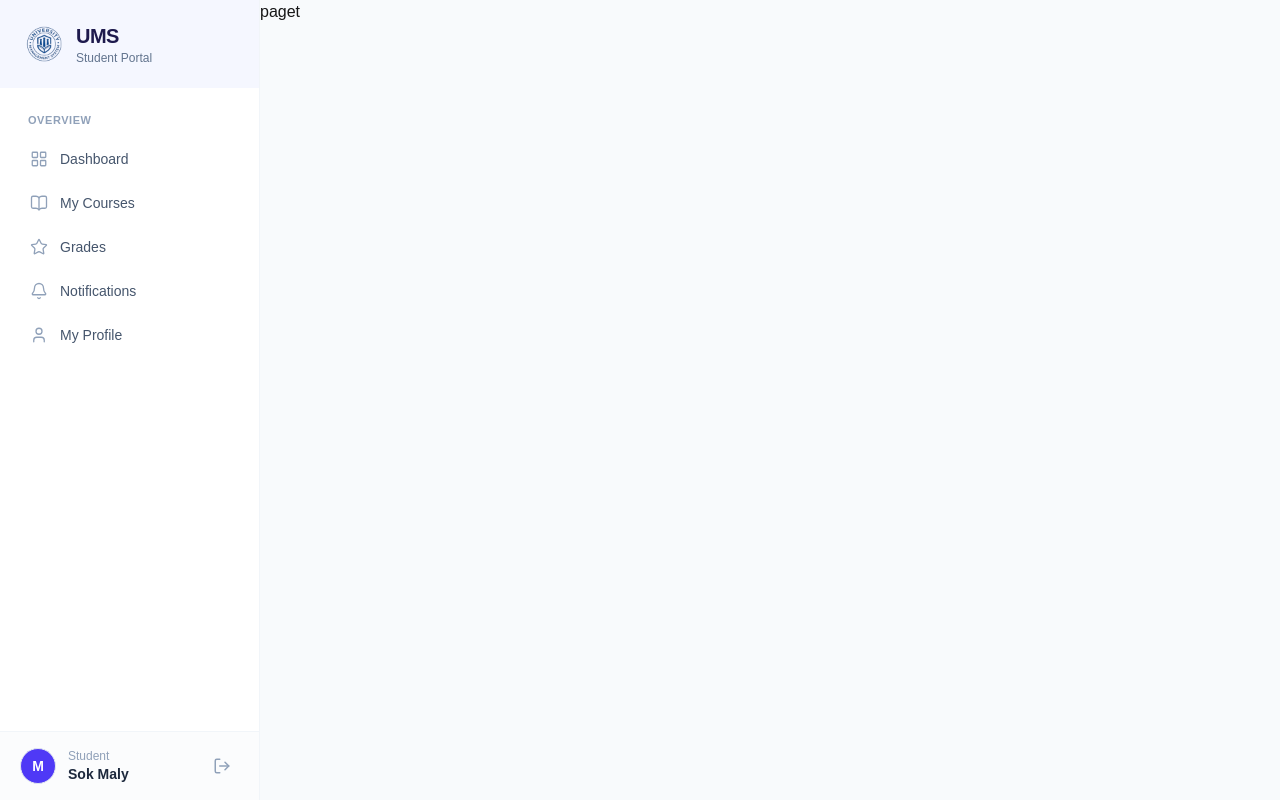
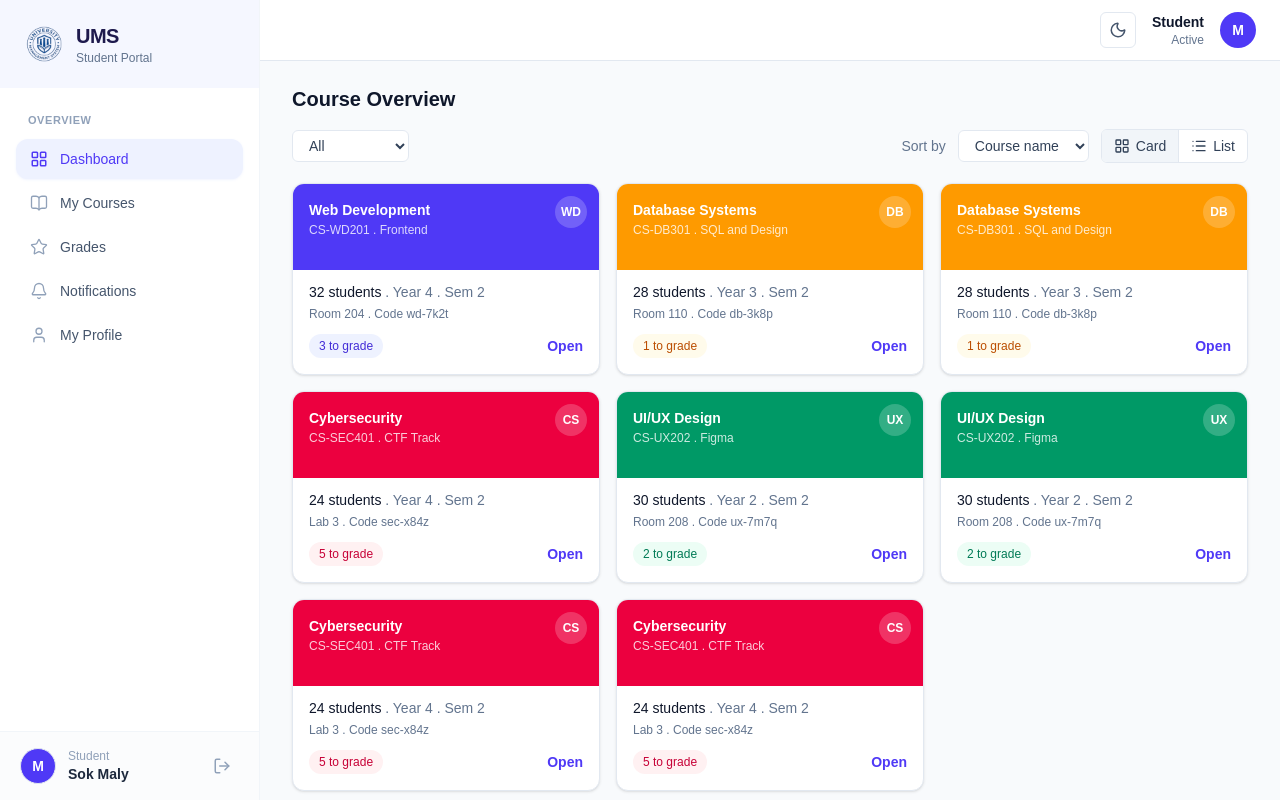
Before and after one commit to Ratanak-IT/University-UI, a Next.js app: page /dashboard/student in a window 1280 px wide. Built offline with nearby package versions, Linux system fonts and the light colour scheme; a web font is replaced by a local one.

Commit message:
pull home page

```diff
--- a/app/dashboard/student/layout.tsx
+++ b/app/dashboard/student/layout.tsx
@@ -1,4 +1,3 @@
-import DashboardNavbar from "@/components/student/DashboardNavbar";
 import Sidebar from "@/components/student/SideBar";
 
 export default function StudentLayout({
--- a/app/dashboard/student/page.tsx
+++ b/app/dashboard/student/page.tsx
@@ -1,7 +1,289 @@
-import React from 'react'
+"use client";
 
-export default function paget() {
+import React, { useState } from "react";
+import { Menu, Sun, Moon, LayoutGrid, List } from "lucide-react";
+
+const COURSES: Course[] = [
+  {
+    id: 1,
+    name: "Web Development",
+    code: "CS-WD201 . Frontend",
+    initials: "WD",
+    students: 32,
+    year: "Year 4 . Sem 2",
+    meta: "Room 204 . Code wd-7k2t",
+    toGrade: 3,
+    color: "indigo",
+  },
+  {
+    id: 2,
+    name: "Database Systems",
+    code: "CS-DB301 . SQL and Design",
+    initials: "DB",
+    students: 28,
+    year: "Year 3 . Sem 2",
+    meta: "Room 110 . Code db-3k8p",
+    toGrade: 1,
+    color: "amber",
+  },
+  {
+    id: 3,
+    name: "Database Systems",
+    code: "CS-DB301 . SQL and Design",
+    initials: "DB",
+    students: 28,
+    year: "Year 3 . Sem 2",
+    meta: "Room 110 . Code db-3k8p",
+    toGrade: 1,
+    color: "amber",
+  },
+  {
+    id: 4,
+    name: "Cybersecurity",
+    code: "CS-SEC401 . CTF Track",
+    initials: "CS",
+    students: 24,
+    year: "Year 4 . Sem 2",
+    meta: "Lab 3 . Code sec-x84z",
+    toGrade: 5,
+    color: "rose",
+  },
+  {
+    id: 5,
+    name: "UI/UX Design",
+    code: "CS-UX202 . Figma",
+    initials: "UX",
+    students: 30,
+    year: "Year 2 . Sem 2",
+    meta: "Room 208 . Code ux-7m7q",
+    toGrade: 2,
+    color: "emerald",
+  },
+  {
+    id: 6,
+    name: "UI/UX Design",
+    code: "CS-UX202 . Figma",
+    initials: "UX",
+    students: 30,
+    year: "Year 2 . Sem 2",
+    meta: "Room 208 . Code ux-7m7q",
+    toGrade: 2,
+    color: "emerald",
+  },
+  {
+    id: 7,
+    name: "Cybersecurity",
+    code: "CS-SEC401 . CTF Track",
+    initials: "CS",
+    students: 24,
+    year: "Year 4 . Sem 2",
+    meta: "Lab 3 . Code sec-x84z",
+    toGrade: 5,
+    color: "rose",
+  },
+  {
+    id: 8,
+    name: "Cybersecurity",
+    code: "CS-SEC401 . CTF Track",
+    initials: "CS",
+    students: 24,
+    year: "Year 4 . Sem 2",
+    meta: "Lab 3 . Code sec-x84z",
+    toGrade: 5,
+    color: "rose",
+  },
+];
+
+const COLOR_HEADER = {
+  indigo: "bg-indigo-600",
+  amber: "bg-amber-500",
+  rose: "bg-rose-600",
+  emerald: "bg-emerald-600",
+};
+
+const COLOR_BADGE_LIGHT = {
+  indigo: "bg-indigo-50 text-indigo-700",
+  amber: "bg-amber-50 text-amber-700",
+  rose: "bg-rose-50 text-rose-700",
+  emerald: "bg-emerald-50 text-emerald-700",
+};
+
+const COLOR_BADGE_DARK = {
+  indigo: "bg-indigo-500/15 text-indigo-300",
+  amber: "bg-amber-500/15 text-amber-300",
+  rose: "bg-rose-500/15 text-rose-300",
+  emerald: "bg-emerald-500/15 text-emerald-300",
+};
+
+type CourseColor = "indigo" | "amber" | "rose" | "emerald";
+
+interface Course {
+  id: number;
+  name: string;
+  code: string;
+  initials: string;
+  students: number;
+  year: string;
+  meta: string;
+  toGrade: number;
+  color: CourseColor;
+}
+
+interface CourseCardProps {
+  course: Course;
+  isDark: boolean;
+}
+
+function CourseCard({ course, isDark }: CourseCardProps) {
+  const cardBg = isDark ? "bg-slate-900" : "bg-white";
+  const cardBorder = isDark ? "border-slate-800" : "border-slate-200";
+  const textMuted = isDark ? "text-slate-400" : "text-slate-500";
+  const textBase = isDark ? "text-slate-100" : "text-slate-900";
+  const badgeClass = isDark ? COLOR_BADGE_DARK[course.color] : COLOR_BADGE_LIGHT[course.color];
+
   return (
-    <div>paget</div>
-  )
+    <div className={`overflow-hidden rounded-xl border ${cardBorder} ${cardBg} shadow-sm`}>
+      <div className={`relative ${COLOR_HEADER[course.color]} px-4 pb-8 pt-4 text-white`}>
+        <p className="text-sm font-semibold">{course.name}</p>
+        <p className="mt-0.5 text-xs text-white/80">{course.code}</p>
+        <div className="absolute right-3 top-3 flex h-8 w-8 items-center justify-center rounded-full bg-white/20 text-xs font-semibold">
+          {course.initials}
+        </div>
+      </div>
+
+      <div className="px-4 pb-4 pt-3">
+        <p className={`text-sm font-medium ${textBase}`}>
+          {course.students} students <span className={textMuted}>. {course.year}</span>
+        </p>
+        <p className={`mt-1 text-xs ${textMuted}`}>{course.meta}</p>
+
+        <div className="mt-3 flex items-center justify-between">
+          <span className={`rounded-full px-2.5 py-1 text-xs font-medium ${badgeClass}`}>
+            {course.toGrade} to grade
+          </span>
+          <button
+            className={`text-sm font-semibold ${
+              isDark ? "text-indigo-400 hover:text-indigo-300" : "text-indigo-600 hover:text-indigo-700"
+            }`}
+          >
+            Open
+          </button>
+        </div>
+      </div>
+    </div>
+  );
 }
+
+export default function StudentDashboard() {
+  const [isDark, setIsDark] = useState(false);
+  const [mobileOpen, setMobileOpen] = useState(false);
+  const [activeItem, setActiveItem] = useState("dashboard");
+  const [view, setView] = useState("card");
+
+  const pageBg = isDark ? "bg-slate-950" : "bg-slate-50";
+  const headerBg = isDark ? "bg-slate-900" : "bg-white";
+  const headerBorder = isDark ? "border-slate-800" : "border-slate-200";
+  const textMuted = isDark ? "text-slate-400" : "text-slate-500";
+  const textBase = isDark ? "text-slate-100" : "text-slate-900";
+  const iconBtn = isDark
+    ? "border-slate-700 text-slate-300 hover:bg-slate-800"
+    : "border-slate-200 text-slate-600 hover:bg-slate-100";
+  const selectClass = isDark
+    ? "border-slate-700 bg-slate-900 text-slate-200"
+    : "border-slate-200 bg-white text-slate-700";
+
+  return (
+    <div className={`flex h-screen w-full overflow-hidden ${pageBg}`}>
+
+
+      <div className="flex min-w-0 flex-1 flex-col overflow-y-auto">
+        {/* Top bar */}
+        <header
+          className={`sticky top-0 z-10 flex items-center gap-3 border-b ${headerBorder} ${headerBg} px-4 py-3 sm:px-6`}
+        >
+          <button
+            onClick={() => setMobileOpen(true)}
+            aria-label="Open menu"
+            className={`rounded-md border p-2 md:hidden ${iconBtn}`}
+          >
+            <Menu className="h-5 w-5" />
+          </button>
+
+          <div className="ml-auto flex items-center gap-2 sm:gap-4">
+            <button
+              onClick={() => setIsDark((d) => !d)}
+              aria-label="Toggle dark mode"
+              className={`rounded-md border p-2 transition-colors ${iconBtn}`}
+            >
+              {isDark ? <Sun className="h-4.5 w-4.5" /> : <Moon className="h-4.5 w-4.5" />}
+            </button>
+
+            <div className="hidden text-right sm:block">
+              <p className={`text-sm font-semibold ${textBase}`}>Student</p>
+              <p className={`text-xs ${textMuted}`}>Active</p>
+            </div>
+
+            <div className="flex h-9 w-9 items-center justify-center rounded-full bg-indigo-600 text-sm font-semibold text-white">
+              M
+            </div>
+          </div>
+        </header>
+
+        {/* Main content */}
+        <main className="mx-auto w-full max-w-6xl flex-1 px-4 py-6 sm:px-6 lg:px-8">
+          <h2 className={`text-lg font-semibold sm:text-xl ${textBase}`}>Course Overview</h2>
+
+          {/* Filter bar */}
+          <div className="mt-4 flex flex-wrap items-center justify-between gap-3">
+            <select className={`rounded-md border px-3 py-1.5 text-sm ${selectClass}`}>
+              <option>All</option>
+              <option>In progress</option>
+              <option>Completed</option>
+            </select>
+
+            <div className="flex flex-wrap items-center gap-2 sm:gap-3">
+              <span className={`text-sm ${textMuted}`}>Sort by</span>
+              <select className={`rounded-md border px-3 py-1.5 text-sm ${selectClass}`}>
+                <option>Course name</option>
+                <option>Students</option>
+                <option>To grade</option>
+              </select>
+
+              <div className={`flex overflow-hidden rounded-md border ${selectClass}`}>
+                <button
+                  onClick={() => setView("card")}
+                  aria-label="Card view"
+                  className={`flex items-center gap-1.5 px-3 py-1.5 text-sm ${
+                    view === "card"
+                      ? isDark
+                        ? "bg-slate-800"
+                        : "bg-slate-100"
+                      : ""
+                  }`}
+                >
+                  <LayoutGrid className="h-4 w-4" /> Card
+                </button>
+                <button
+                  onClick={() => setView("list")}
+                  aria-label="List view"
+                  className={`flex items-center gap-1.5 border-l px-3 py-1.5 text-sm ${
+                    isDark ? "border-slate-700" : "border-slate-200"
+                  } ${view === "list" ? (isDark ? "bg-slate-800" : "bg-slate-100") : ""}`}
+                >
+                  <List className="h-4 w-4" /> List
+                </button>
+              </div>
+            </div>
+          </div>
+
+          {/* Course grid */}
+          <div className="mt-5 grid grid-cols-1 gap-4 sm:grid-cols-2 xl:grid-cols-3">
+            {COURSES.map((course) => (
+              <CourseCard key={course.id} course={course} isDark={isDark} />
+            ))}
+          </div>
+        </main>
+      </div>
+    </div>
+  );
+}
--- a/app/dashboard/teacher/layout.tsx
+++ b/app/dashboard/teacher/layout.tsx
@@ -21,6 +21,7 @@
 import DashboardNavbar from "@/components/teacher/DashboardNavbar";
 import Sidebar from "@/components/teacher/SideBar";
 
+
 export default function TeacherLayout({
   children,
 }: {
--- a/components/student/SideBar.tsx
+++ b/components/student/SideBar.tsx
@@ -27,7 +27,7 @@ const sections: NavSection[] = [
   {
     title: "Overview",
     items: [
-      { label: "Dashboard", href: "/dashboard/student/dashboard", icon: LayoutGrid },
+      { label: "Dashboard", href: "/dashboard/student", icon: LayoutGrid },
       { label: "My Courses", href: "/dashboard/student/courses", icon: BookOpen },
       { label: "Grades", href: "/dashboard/student/grades", icon: Star },
       { label: "Notifications", href: "/dashboard/student/notifications", icon: Bell },
--- a/components/teacher/SideBar.tsx
+++ b/components/teacher/SideBar.tsx
@@ -73,7 +73,7 @@ export default function Sidebar() {
 
   return (
     <aside
-  className={`fixed top-0 left-0 z-40 flex h-screen flex-col border-r border-border bg-background transition-all duration-300 ${
+  className={`relative shrink-0 z-40 flex h-screen flex-col border-r border-border bg-background transition-all duration-300 ${
     isCollapsed ? "w-20" : "w-[260px]"
   }`}
 >
```
Also changed, not shown: components/teacher/DashboardNavbar.tsx (+7 -10 lines).
